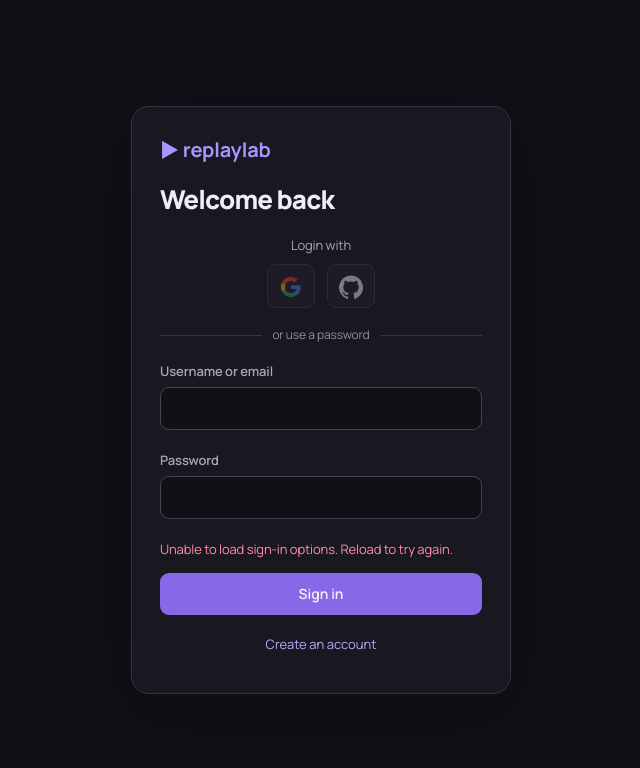
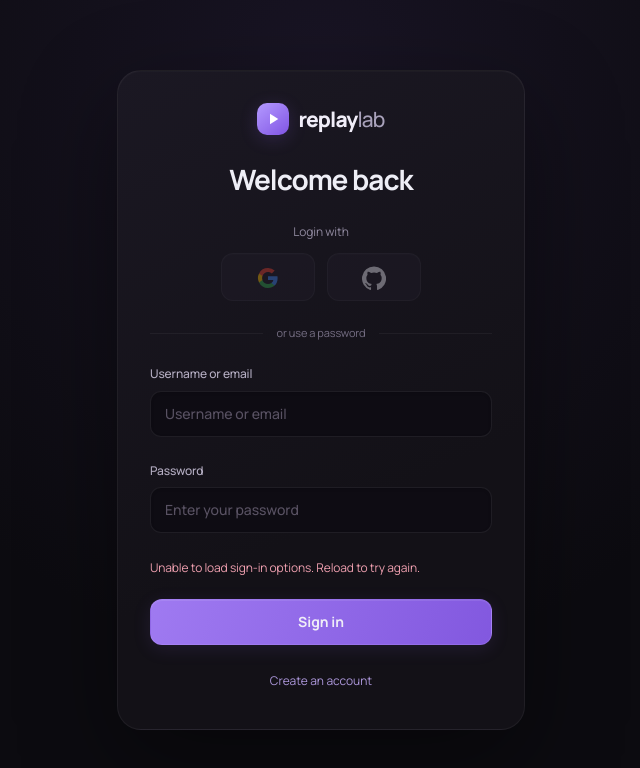
Before and after one commit to R1ikKky/eazy-trading, a Next.js app in the folder frontend/: page /login in a window 1280 px wide. Shown: the top 768 px of the page, without its empty margins (319-959 px from the left). Built offline with nearby package versions, Linux system fonts and the light colour scheme; no server answers.

Commit message:
Polish login card typography, spacing and visual hierarchy

```diff
--- a/frontend/app/login/page.tsx
+++ b/frontend/app/login/page.tsx
@@ -36,7 +36,14 @@ export default function Login() {
     <main className="auth-page">
       <section className="auth-card">
         <a className="auth-brand" href="/">
-          ▶ replaylab
+          <span className="auth-brand-icon" aria-hidden="true">
+            <svg viewBox="0 0 24 24" width="18" height="18" fill="currentColor">
+              <path d="M8 5v14l11-7Z" />
+            </svg>
+          </span>
+          <span>
+            replay<span className="auth-brand-light">lab</span>
+          </span>
         </a>
         <h1>{register ? "Create an account" : "Welcome back"}</h1>
         <p className="oauth-label">Login with</p>
@@ -156,6 +163,7 @@ export default function Login() {
             <label>
               Username or email
               <input
+                placeholder="Username or email"
                 name="login"
                 autoComplete="username"
                 required
@@ -166,6 +174,9 @@ export default function Login() {
           <label>
             Password
             <input
+              placeholder={
+                register ? "At least 12 characters" : "Enter your password"
+              }
               name="password"
               type="password"
               autoComplete={register ? "new-password" : "current-password"}
--- a/frontend/app/product.css
+++ b/frontend/app/product.css
@@ -3807,11 +3807,16 @@ body[data-orderflow-source="demo"] #chartCard > .replay-panel,body[data-orderflo
 body[data-orderflow-source="demo"] .chart-drawings,body[data-orderflow-source="live"] .chart-drawings {display:none}
 
 body.product-app:has(.auth-page) {min-width:0}
-.auth-page {min-height:100dvh;display:flex;flex-direction:column;align-items:center;padding:clamp(12px,3vw,24px);background:var(--app-bg,#101016);color:var(--text,#e9e7f0)}
-.auth-card {flex-shrink:0;margin-block:auto;width:min(100%,380px);padding:clamp(20px,4vw,28px);border:1px solid #393344;border-radius:18px;background:#19171f;box-shadow:0 16px 70px #0004}
-.auth-brand {color:#a995ff;text-decoration:none;font-size:20px;font-weight:700}.auth-card h1 {font-size:clamp(22px,5vw,26px);line-height:1.2;margin:20px 0}.auth-card .oauth-label {text-align:center;color:#a9a3b7;font-size:13px;margin:0 0 10px}
-.oauth-buttons {display:flex;justify-content:center;gap:12px;margin:0}.auth-card button {cursor:pointer;padding:10px;border-radius:9px;border:1px solid #494253;background:#24212e;color:#f3f0fa}.auth-card button:disabled{opacity:.45;cursor:default}.auth-card .oauth-buttons button{width:48px;height:44px;display:grid;place-items:center;padding:10px}.auth-card button:not(:disabled):hover{border-color:#a995ff}.auth-card button:focus-visible{outline:2px solid #a995ff;outline-offset:3px}
-.auth-divider {color:#938ba2;font-size:12px;display:flex;align-items:center;gap:10px;margin:18px 0}.auth-divider::before,.auth-divider::after{content:"";height:1px;flex:1;background:#393344}.auth-card form {display:grid;gap:14px}.auth-card label {display:grid;gap:6px;font-size:13px}.auth-card input {width:100%;min-width:0;min-height:40px;padding:9px 11px;border:1px solid #494253;border-radius:9px;background:#101016;color:#f3f0fa;font-size:16px}.auth-card .auth-submit {background:#8968e8;border:0;font-weight:600;min-height:42px}.auth-help {color:#a9a3b7;font-size:12px;margin:0}.auth-card .auth-error {color:#ff8fa5;font-size:13px;margin:0;overflow-wrap:anywhere}.auth-error:empty{display:none}.auth-card .auth-switch {width:100%;border:0;background:none;color:#bca9ff;font-size:13px;margin-top:10px;min-height:40px}
-@media(max-height:600px){.auth-page{padding:10px}.auth-card{padding:16px 22px;border-radius:12px}.auth-brand{font-size:18px}.auth-card h1{margin:10px 0;font-size:22px}.auth-card .oauth-label{margin-bottom:6px}.auth-divider{margin:10px 0}.auth-card form{gap:10px}.auth-card .auth-switch{margin-top:4px}.auth-card input{min-height:36px;padding:7px 10px}}
+.auth-page {min-height:100dvh;display:flex;flex-direction:column;align-items:center;padding:24px 16px;color:#efedf7;background:radial-gradient(ellipse at 50% 10%,#29203e70,transparent 58%),#0c0b10}
+.auth-card {flex-shrink:0;margin-block:auto;width:min(100%,408px);padding:32px;border:1px solid #ffffff0e;border-radius:24px;background:linear-gradient(155deg,#1b1823,#131117 65%);box-shadow:0 32px 96px #0006,0 1px 0 #ffffff05 inset}
+.auth-brand {display:flex;align-items:center;justify-content:center;gap:9px;width:fit-content;margin:0 auto 28px;color:#f0edf8;text-decoration:none;font-size:21px;font-weight:750;letter-spacing:-.8px}.auth-brand-light{color:#a9a2bb;font-weight:450}.auth-brand-icon{display:grid;place-items:center;width:32px;height:32px;border-radius:10px;color:white;background:linear-gradient(140deg,#b49aff,#8054e4);box-shadow:0 4px 18px #9164ed30}
+.auth-card h1 {font-size:28px;line-height:1.2;letter-spacing:-1px;text-align:center;font-weight:650;margin:0 0 28px}.auth-card .oauth-label {text-align:center;color:#90899f;font-size:12px;line-height:1.4;margin:0 0 12px}
+.oauth-buttons {display:flex;justify-content:center;gap:12px;margin:0}.product-app .auth-card button {cursor:pointer;border-radius:12px;border:1px solid #ffffff14;background:#ffffff04;color:#efedf7;transition:background .18s,border-color .18s,box-shadow .18s,transform .18s}.product-app .auth-card button:disabled{opacity:.4;cursor:default}.product-app .auth-card .oauth-buttons button{width:94px;height:48px;display:grid;place-items:center;padding:12px;background:#211d2a;box-shadow:0 1px 0 #ffffff06 inset}.product-app .auth-card .oauth-buttons button:not(:disabled):hover{border-color:#aa8fe970;background:#2b2438;transform:translateY(-1px)}.product-app .auth-card button:focus-visible{outline:2px solid #b59afb;outline-offset:4px}
+.auth-divider {color:#756e83;font-size:11px;display:flex;align-items:center;gap:14px;margin:24px 0}.auth-divider::before,.auth-divider::after{content:"";height:1px;flex:1;background:#ffffff0c}
+.auth-card form {display:grid;gap:18px}.auth-card label {display:grid;gap:8px;color:#b7b0c5;font-size:12px;font-weight:500}.product-app .auth-card input {width:100%;min-width:0;height:46px;padding:12px 14px;border:1px solid #ffffff12;border-radius:11px;background:#0e0c13;color:#f3f0fa;font-size:14px;box-shadow:0 1px 3px #0002 inset;transition:border-color .18s,box-shadow .18s}.product-app .auth-card input::placeholder{color:#595263}.product-app .auth-card input:focus{outline:none;border-color:#a186e8;box-shadow:0 0 0 3px #a186e815}.product-app .auth-card .auth-submit {display:block;width:100%;margin-top:4px;padding:12px 16px;background:linear-gradient(110deg,#9f7af1,#8258df);border:1px solid #c4a5ff30;font-size:14px;line-height:20px;font-weight:650;min-height:46px;box-shadow:0 4px 18px #8860de20,0 1px 0 #ffffff16 inset}.product-app .auth-card .auth-submit:not(:disabled):hover{background:linear-gradient(110deg,#ad88ff,#9267ed);box-shadow:0 6px 24px #8860de35}
+.auth-help {color:#8d849e;font-size:12px;margin:0}.auth-card .auth-error {color:#f0a0b0;font-size:12px;line-height:1.6;margin:0;overflow-wrap:anywhere}.auth-error:empty{display:none}.product-app .auth-card .auth-switch {display:block;width:100%;border:0;border-radius:0;background:none;color:#ab96d9;font-size:12px;line-height:20px;margin-top:20px;min-height:32px;padding:6px}.product-app .auth-card .auth-switch:not(:disabled):hover{color:#d6c3ff;background:none}
+@media(max-width:420px){.auth-page{padding:16px}.auth-card{padding:28px 24px;border-radius:20px}.auth-card h1{font-size:26px}}
+@media(max-height:650px){.auth-page{padding:12px}.auth-card{padding:20px 26px;border-radius:18px}.auth-brand{margin-bottom:16px;font-size:19px}.auth-brand-icon{width:28px;height:28px;border-radius:8px}.auth-card h1{margin-bottom:16px;font-size:24px}.auth-card .oauth-label{margin-bottom:8px}.auth-divider{margin:16px 0}.auth-card form{gap:12px}.product-app .auth-card input{height:40px;padding:9px 12px}.product-app .auth-card .auth-switch{margin-top:12px}.product-app .auth-card .oauth-buttons button{height:42px}.product-app .auth-card .auth-submit{min-height:40px;padding:9px 14px}}
+@media(prefers-reduced-motion:reduce){.product-app .auth-card button,.product-app .auth-card input{transition:none}}
 .account-menu {display:flex;gap:10px;align-items:center;font-size:12px}.account-menu>span {max-width:130px;overflow:hidden;text-overflow:ellipsis;white-space:nowrap}.account-menu button {padding:6px 10px;border:1px solid var(--p-border,#393344);border-radius:7px;background:transparent;color:inherit;cursor:pointer}
 @media(max-width:650px){.account-menu>span{display:none}.account-menu button{font-size:10px;padding:5px}}
```
